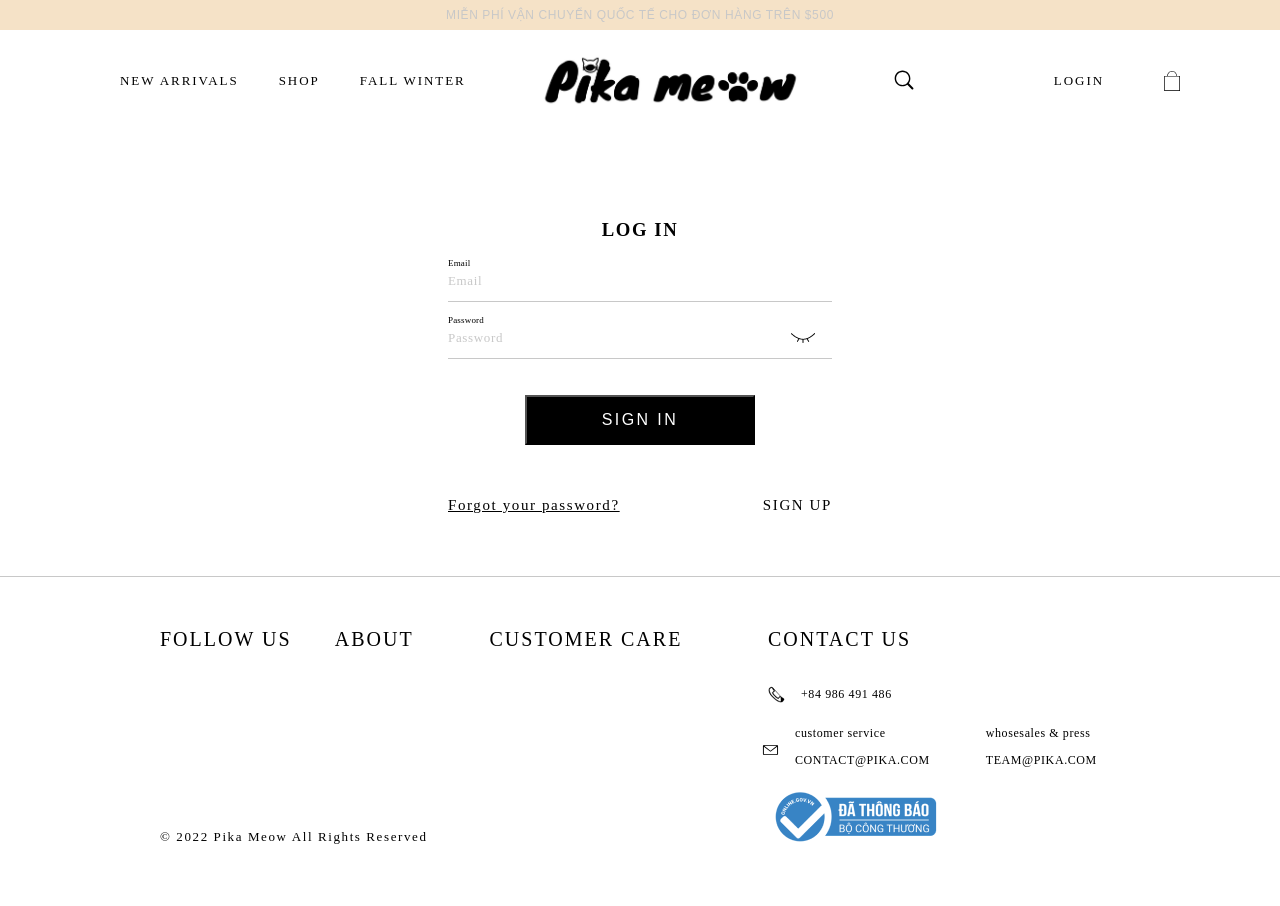
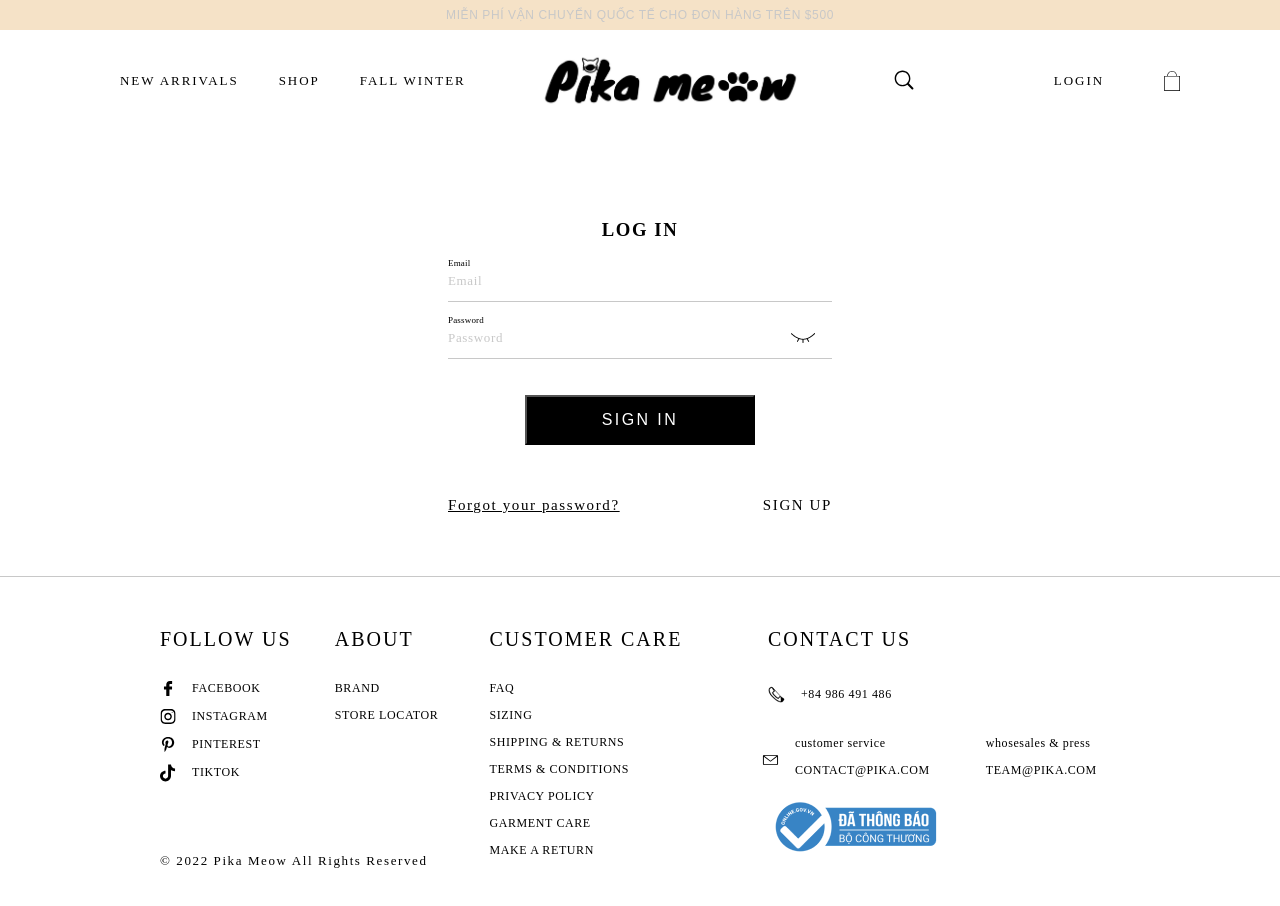
Before and after one commit to ecommerce-go-training/website-by-luna, a React (Create React App) app: page /signin in a window 1280 px wide. Shown: the top 906 px of the page. Built offline with nearby package versions, Linux system fonts and the light colour scheme.

Commit message:
feature/fix auth UI

```diff
--- a/src/components/Collapse/style.scss
+++ b/src/components/Collapse/style.scss
@@ -4,8 +4,10 @@
 .collapse {
   display: flex;
   align-items: center;
+  margin-left: -20px;
 
   &__button {
+    margin-right: 10px;
     border: transparent;
     background-color: transparent;
     &--plus,
--- a/src/components/Footer/index.js
+++ b/src/components/Footer/index.js
@@ -16,7 +16,25 @@ function Footer() {
     <div className='footer'>
       <div className='footer__content'>
         <div className='footer__content--socials'>
-          <p className='footer__title'>follow us</p>
+          <div className='footer-desk'>
+            <p className='footer__title'>follow us</p>
+            <div className='footer__content--social'>
+              <img src={facebook} alt='facebook social' className='facebook' />
+              <p>facebook</p>
+            </div>
+            <div className='footer__content--social'>
+              <img src={instagram} alt='instagram social' />
+              <p>instagram</p>
+            </div>
+            <div className='footer__content--social'>
+              <img src={pinterest} alt='pinterest social' />
+              <p>pinterest</p>
+            </div>
+            <div className='footer__content--social'>
+              <img src={tiktok} alt='tiktok social' />
+              <p>tiktok</p>
+            </div>
+          </div>
           <Collapse title='follow us' className={'footer__collapse'}>
             <div className='footer__content--social'>
               <img src={facebook} alt='facebook social' className='facebook' />
@@ -37,7 +55,13 @@ function Footer() {
           </Collapse>
         </div>
         <div className='footer__content--abouts'>
-          <p className='footer__title'>About</p>
+          <div className='footer-desk'>
+            <p className='footer__title'>About</p>
+            <div className='footer__content--about'>
+              <p>brand</p>
+              <p>store locator</p>
+            </div>
+          </div>
           <Collapse title='About' className={'footer__collapse'}>
             <div className='footer__content--about'>
               <p>brand</p>
@@ -46,7 +70,18 @@ function Footer() {
           </Collapse>
         </div>
         <div className='footer__content--cares'>
-          <p className='footer__title'>Customer care</p>
+          <div className='footer-desk'>
+            <p className='footer__title'>Customer care</p>
+            <div className='footer__content--care'>
+              <p>Faq</p>
+              <p>sizing</p>
+              <p>shipping & returns</p>
+              <p>terms & conditions</p>
+              <p>privacy policy</p>
+              <p>garment care</p>
+              <p>make a return</p>
+            </div>
+          </div>
           <Collapse title='Customer care' className={'footer__collapse'}>
             <div className='footer__content--care'>
               <p>Faq</p>
--- a/src/components/Footer/style.scss
+++ b/src/components/Footer/style.scss
@@ -9,6 +9,12 @@
   padding-bottom: 60px;
   padding-top: 30px;
   border-top: 1px solid $gray-smoke;
+
+  .footer-desk {
+    @include responsive(mobile) {
+      display: none;
+    }
+  }
 
   &__title {
     font-family: 'Sofia Pro';
@@ -33,6 +39,9 @@
     letter-spacing: 0.05em;
     text-transform: uppercase;
     color: #000000;
+    @include responsive(tablet) {
+      width: 90%;
+    }
 
     .footer__collapse {
       display: none;
@@ -44,7 +53,7 @@
         margin-left: -30px;
       }
       @include responsive(mobile) {
-        display: block;
+        display: flex;
       }
     }
 
@@ -57,6 +66,9 @@
 
     &--socials {
       width: 16.667%;
+      @include responsive(tablet) {
+        width: 20%;
+      }
       @include responsive(mobile) {
         width: 90%;
         padding-left: 30px;
@@ -106,6 +118,9 @@
 
     &--contact {
       width: 36.667%;
+      @include responsive(tablet) {
+        width: 33.333%;
+      }
       @include responsive(mobile) {
         width: 100%;
       }
@@ -120,6 +135,7 @@
     &--mail,
     &--phone {
       width: 100%;
+      margin-top: 10px;
       @include flex(row, center, flex-start);
 
       @include responsive(mobile) {
@@ -142,6 +158,10 @@
       p {
         text-transform: lowercase;
         margin-right: 28px;
+        @include responsive(tablet) {
+          margin-right: 6px;
+          letter-spacing: 0.01em;
+        }
         @include responsive(mobile) {
           font-size: 11px;
           margin-right: 6px;
@@ -163,6 +183,11 @@
     color: #000000;
     margin-top: -30px;
     text-transform: none;
+    @include responsive(tablet) {
+      width: 90%;
+      margin-top: -10px;
+      font-size: 12px;
+    }
     @include responsive(mobile) {
       font-size: 12px;
       text-align: center;
--- a/src/pages/SignIn/style.scss
+++ b/src/pages/SignIn/style.scss
@@ -26,6 +26,10 @@
     text-align: center;
     margin-top: 200px;
     margin-bottom: 100px;
+
+    @include responsive(tablet) {
+      width: 90%;
+    }
 
     @include responsive(mobile) {
       width: 90%;
```
